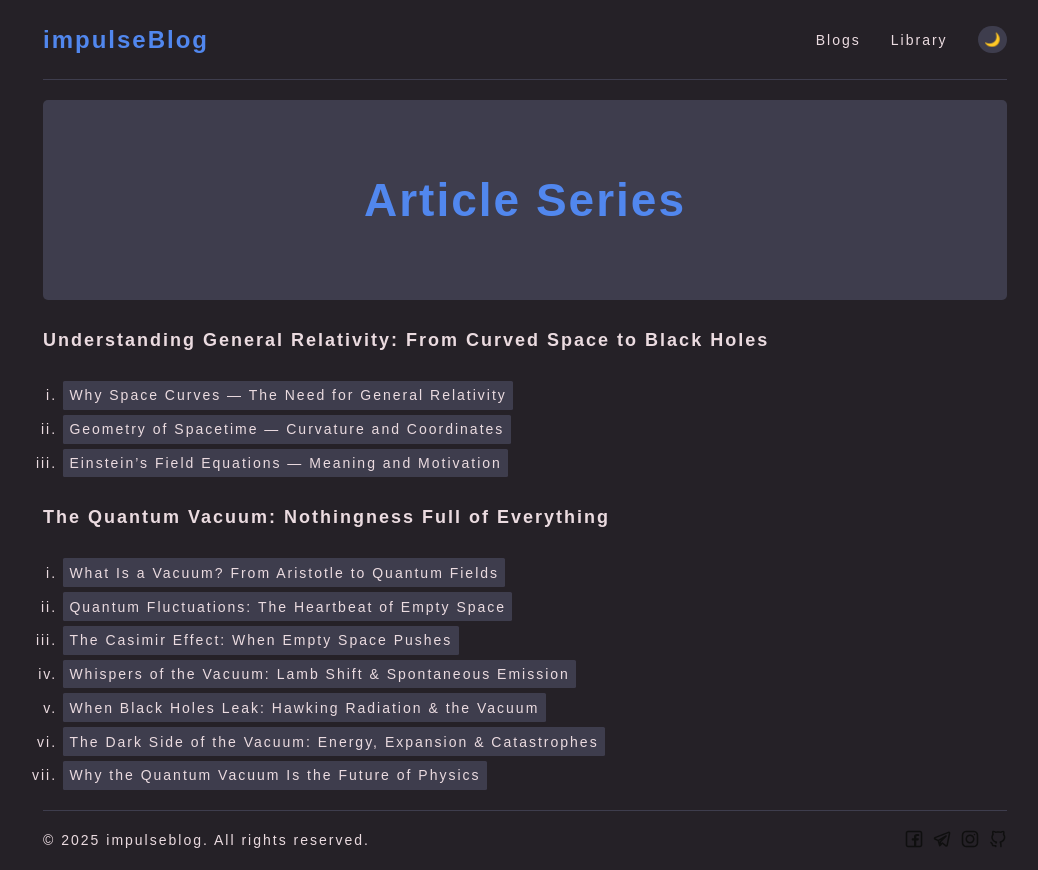
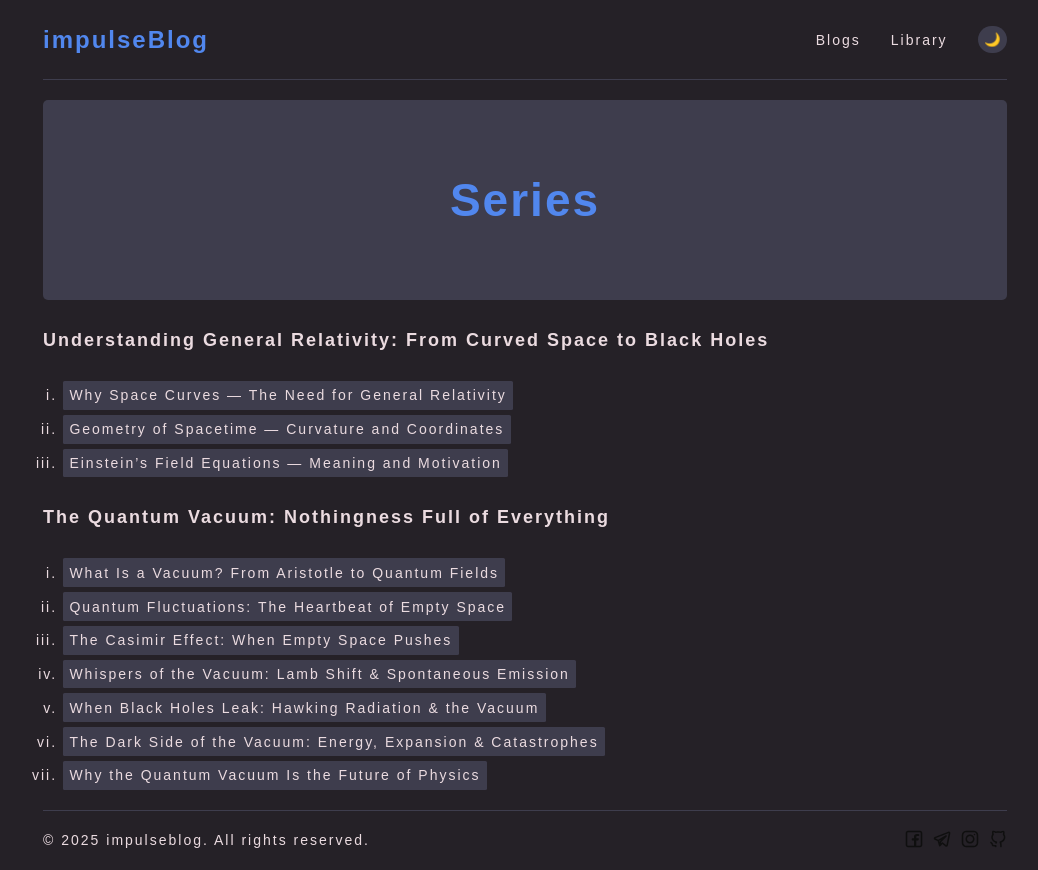
Before and after one commit to Ajay871c/ajaykumar, a Next.js app: page /library in a window 1280 px wide. Shown: the whole page, without its empty margins (115-1153 px from the left). Built offline with nearby package versions, Linux system fonts and the light colour scheme.

Commit message:
updated layout 2

```diff
--- a/src/app/library/page.jsx
+++ b/src/app/library/page.jsx
@@ -69,7 +69,7 @@ const LibraryPage = () => {
     return (
         <main className="library">
             <div className="libraryTitle">
-                <h1>Article Series</h1>
+                <h1>Series</h1>
             </div>
             {articleSeries.map((articles) => (
                 <div className="articleSerieses" key={articles.id}>
```
